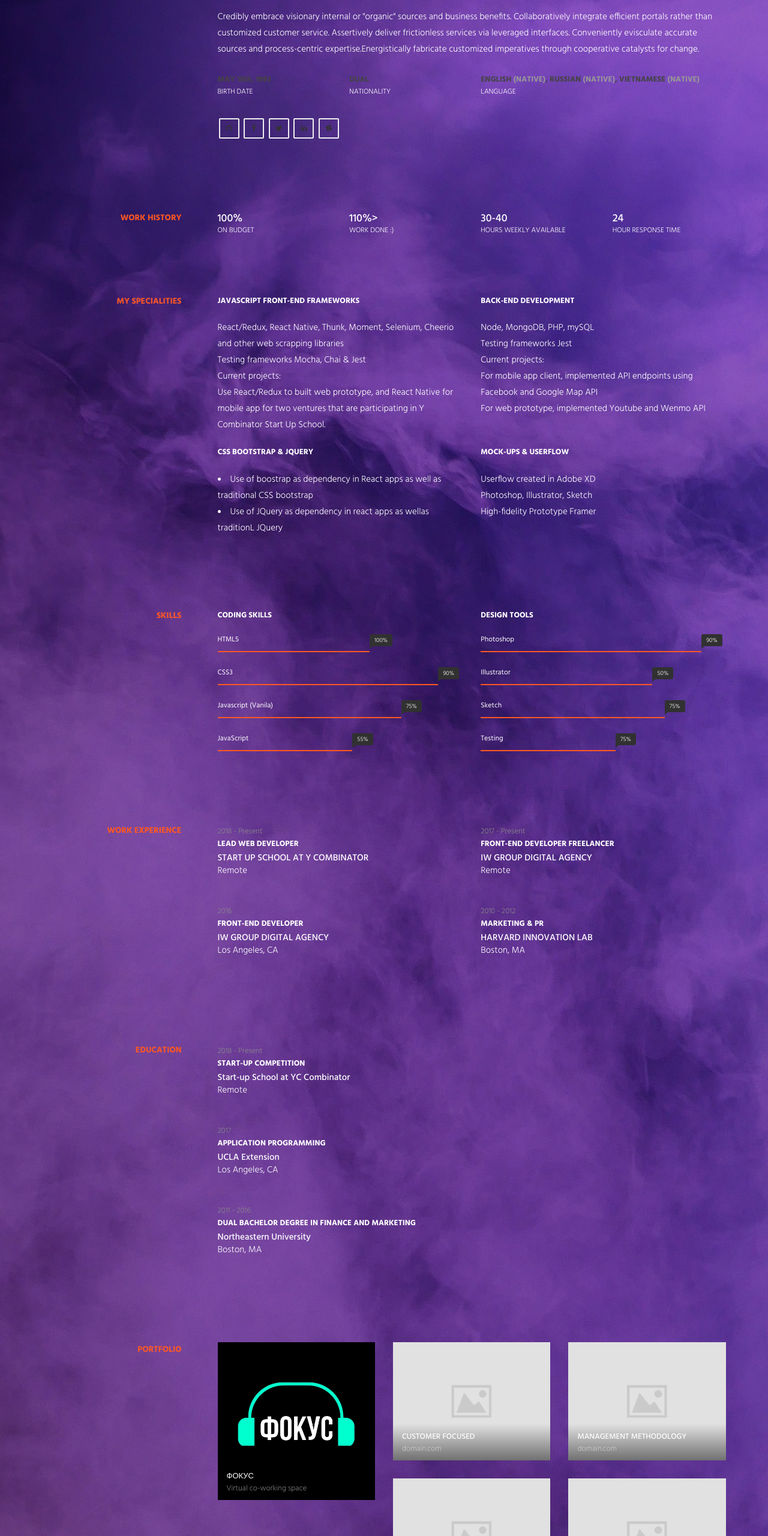
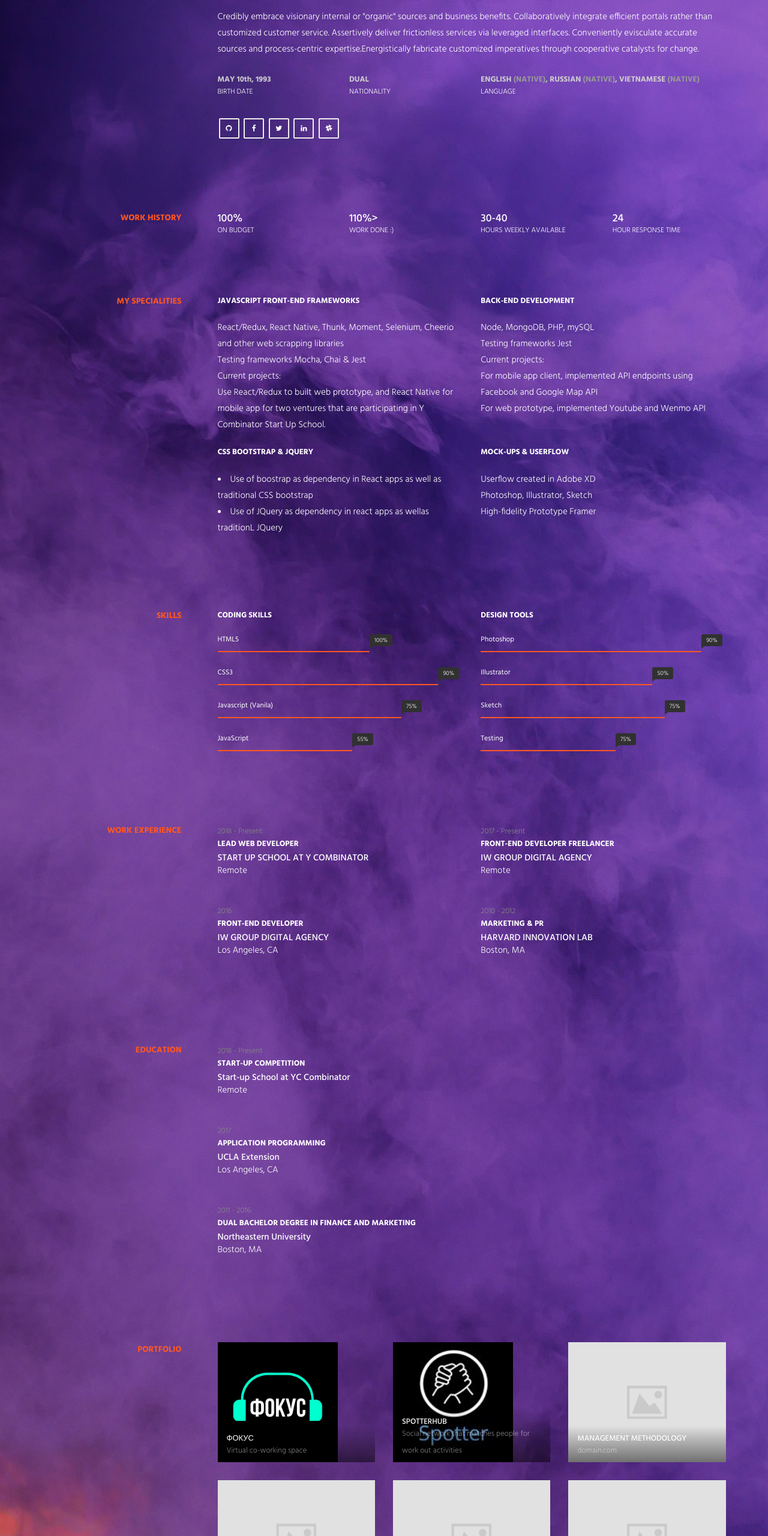
Before and after one commit to pappricot/resume-with-projects, a plain HTML site: page index.html in a window 1280 px wide. Shown: the part 140-2700 px from the top of the page at 60% size. Drawn offline with Linux system fonts and the light colour scheme.

Commit message:
portfolio

```diff
--- a/css/style.css
+++ b/css/style.css
@@ -41,12 +41,17 @@ body {
     line-height : 1.8em;
     color       : white;
     background-image:url("../unsplash4.jpg");
+    background-size: cover;
     font-weight : 300;
     }
 
 /* --------------------------------------
  * Global Typography
  *------------------------------------------*/
+
+li .fa {
+    color: white;
+  }
 
 h1, h2, h3, h4, h5, h6 {
     margin : 0 0 15px;
@@ -198,6 +203,10 @@ button:focus,
     .section-wrapper {
         padding : 20px 0;
         }
+    .portfolio-item {
+            text-align: right;
+    }
+
     }
 
 @media (max-width : 600px){
@@ -268,7 +277,7 @@ button:focus,
 
 .header .personal-details strong {
     font-size   : 13px;
-    color       : #444444;
+    color       : #cccccc;
     display     : block;
     line-height : 1;
     }
@@ -429,7 +438,7 @@ button:focus,
     }
 
 .portfolio-item .portfolio-thumb img {
-    height    : auto;
+    height    : 200px;
     display   : block;
     max-width : 100%;
     }
--- a/index.html
+++ b/index.html
@@ -545,12 +545,12 @@
                     <div class="col-md-4 col-sm-6">
                         <a class="portfolio-item" href="#">
                             <div class="portfolio-thumb">
-                                <img src="img/portfolio-2.jpg" alt="">
+                                <img src="spotter.jpg" alt="">
                             </div>
 
                             <div class="portfolio-info">
-                                <h3>Customer focused</h3>
-                                <small>domain.com</small>
+                                <h3>SpotterHub</h3>
+                                <small>Social network that matches people for work out activities</small>
                             </div>
                             <!-- portfolio-info -->
                         </a>
--- a/portfolio/css/style.css
+++ b/portfolio/css/style.css
@@ -57,3 +57,7 @@ h6 {
   background: -o-linear-gradient(45deg, rgba(42, 27, 161, 0.7), rgba(29, 210, 177, 0.7) 100%);
   background: linear-gradient(to 45deg, rgba(42, 27, 161, 0.7), rgba(29, 210, 177, 0.7) 100%);
 }
+
+li .fa {
+  color: white;
+}
```
Also changed, not shown: portfolio/index1.html (+5 -1 lines), spotter.jpg (added).
